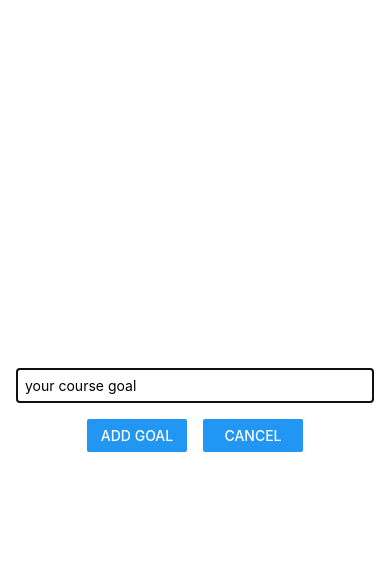
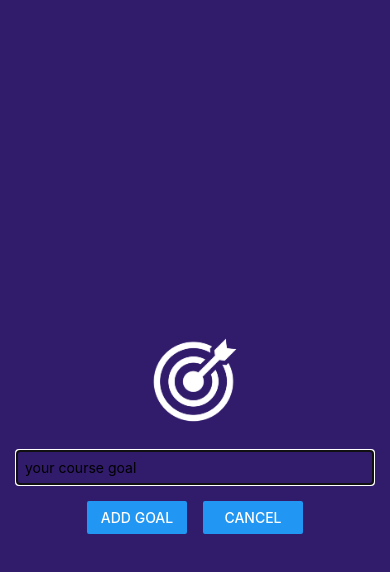
Before and after one commit to estbndlt/rncourse, a React Native app: screen / in a window 390 px wide. Both pictures are taken after a click on the button "ADD NEW GOAL". Shown: the top 572 px of the page. Built offline with nearby package versions, Linux system fonts and the light colour scheme.

Commit message:
2.36 Update modal color and add image

```diff
--- a/components/GoalInput.js
+++ b/components/GoalInput.js
@@ -1,5 +1,12 @@
 import { useState } from "react";
-import { Button, Modal, StyleSheet, TextInput, View } from "react-native";
+import {
+  Button,
+  Modal,
+  StyleSheet,
+  TextInput,
+  View,
+  Image,
+} from "react-native";
 
 function GoalInput(props) {
   const [enteredGoalText, setEnteredGoalText] = useState("");
@@ -16,6 +23,10 @@
   return (
     <Modal visible={props.visible} animationType="slide">
       <View style={styles.inputContainer}>
+        <Image
+          style={styles.image}
+          source={require("../assets/images/goal.png")}
+        />
         <TextInput
           style={styles.textInput}
           placeholder="your course goal"
@@ -42,10 +53,13 @@
     flex: 1,
     justifyContent: "center",
     alignItems: "center",
-    marginBottom: 24,
     padding: 16,
-    borderBottomWidth: 1,
-    borderBottomColor: "#cccccc",
+    backgroundColor: "#311b6b",
+  },
+  image: {
+    width: 100,
+    height: 100,
+    margin: 20,
   },
   textInput: {
     borderWidth: 1,
```
Also changed, not shown: assets/images/goal.png (added).
